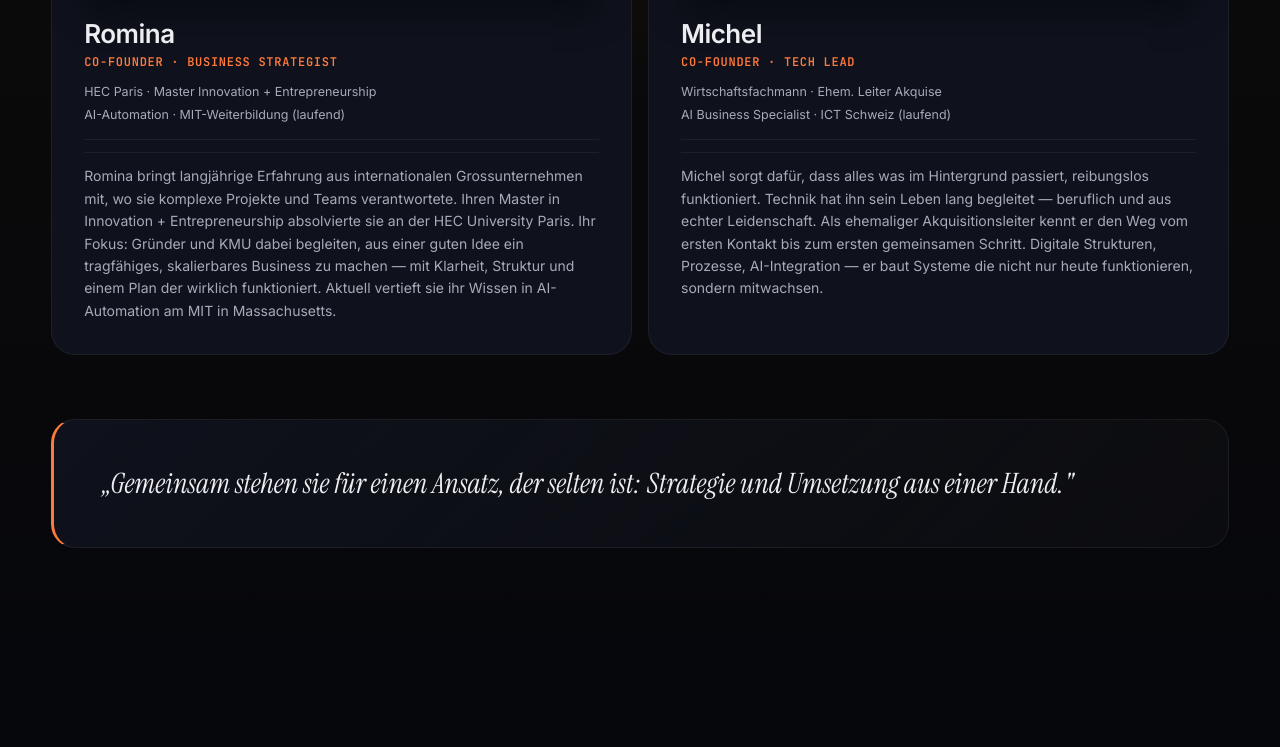
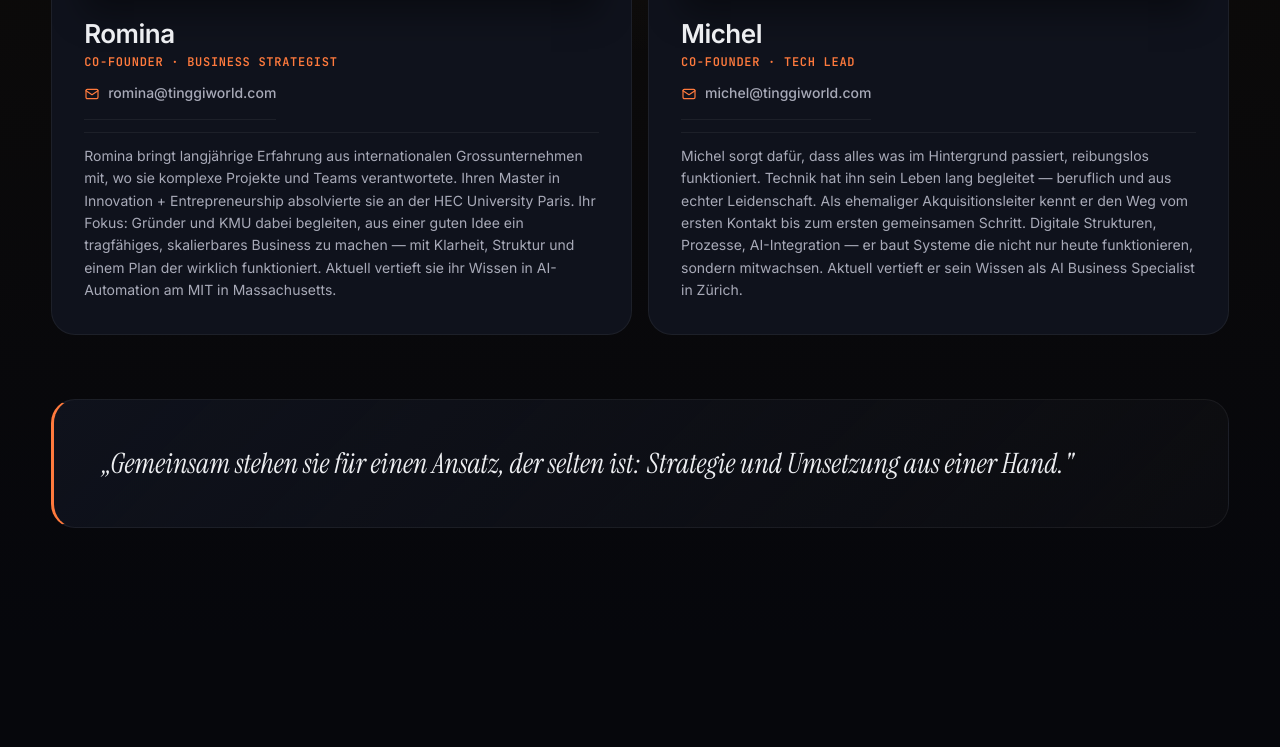
Before and after one commit to tinggiworld/tinggi-world-website, a plain HTML site: page index.html in a window 1280 px wide. Shown: the part 8553-9300 px from the top of the page. Drawn offline with Linux system fonts and the light colour scheme.

Commit message:
Spezial-Mailadressen + Mail-Links in Team-Karten, Michel-Bio ergänzt (#1)
Co-authored-by: Romina Bolleter <romina.bolleter@gmail.com>

```diff
--- a/index.html
+++ b/index.html
@@ -1024,10 +1024,13 @@ main,footer{position:relative;z-index:10}
         <div>
           <h3 class="member-name">Romina</h3>
           <div class="member-role">Co-Founder · Business Strategist</div>
-          <div class="member-creds">
-            <span>HEC Paris · Master Innovation + Entrepreneurship</span>
-            <span>AI-Automation · MIT-Weiterbildung (laufend)</span>
-          </div>
+          <a class="member-mail" href="mailto:romina@tinggiworld.com">
+            <svg width="16" height="16" viewBox="0 0 24 24" fill="none" stroke="currentColor" stroke-width="1.8" stroke-linecap="round" stroke-linejoin="round" aria-hidden="true">
+              <rect x="3" y="5" width="18" height="14" rx="2"></rect>
+              <path d="m3 7 9 6 9-6"></path>
+            </svg>
+            romina@tinggiworld.com
+          </a>
           <p class="member-bio">
             Romina bringt langjährige Erfahrung aus internationalen Grossunternehmen mit, wo sie komplexe Projekte und Teams verantwortete. Ihren Master in Innovation + Entrepreneurship absolvierte sie an der HEC University Paris. Ihr Fokus: Gründer und KMU dabei begleiten, aus einer guten Idee ein tragfähiges, skalierbares Business zu machen — mit Klarheit, Struktur und einem Plan der wirklich funktioniert. Aktuell vertieft sie ihr Wissen in AI-Automation am MIT in Massachusetts.
           </p>
@@ -1039,12 +1042,15 @@ main,footer{position:relative;z-index:10}
         <div>
           <h3 class="member-name">Michel</h3>
           <div class="member-role">Co-Founder · Tech Lead</div>
-          <div class="member-creds">
-            <span>Wirtschaftsfachmann · Ehem. Leiter Akquise</span>
-            <span>AI Business Specialist · ICT Schweiz (laufend)</span>
-          </div>
+          <a class="member-mail" href="mailto:michel@tinggiworld.com">
+            <svg width="16" height="16" viewBox="0 0 24 24" fill="none" stroke="currentColor" stroke-width="1.8" stroke-linecap="round" stroke-linejoin="round" aria-hidden="true">
+              <rect x="3" y="5" width="18" height="14" rx="2"></rect>
+              <path d="m3 7 9 6 9-6"></path>
+            </svg>
+            michel@tinggiworld.com
+          </a>
           <p class="member-bio">
-            Michel sorgt dafür, dass alles was im Hintergrund passiert, reibungslos funktioniert. Technik hat ihn sein Leben lang begleitet — beruflich und aus echter Leidenschaft. Als ehemaliger Akquisitionsleiter kennt er den Weg vom ersten Kontakt bis zum ersten gemeinsamen Schritt. Digitale Strukturen, Prozesse, AI-Integration — er baut Systeme die nicht nur heute funktionieren, sondern mitwachsen.
+            Michel sorgt dafür, dass alles was im Hintergrund passiert, reibungslos funktioniert. Technik hat ihn sein Leben lang begleitet — beruflich und aus echter Leidenschaft. Als ehemaliger Akquisitionsleiter kennt er den Weg vom ersten Kontakt bis zum ersten gemeinsamen Schritt. Digitale Strukturen, Prozesse, AI-Integration — er baut Systeme die nicht nur heute funktionieren, sondern mitwachsen. Aktuell vertieft er sein Wissen als AI Business Specialist in Zürich.
           </p>
         </div>
       </article>
@@ -1228,7 +1234,7 @@ main,footer{position:relative;z-index:10}
 
     <div class="book-alt reveal" data-d="2">
       <span class="book-alt-label">Lieber schreiben?</span>
-      <a href="mailto:hello@tinggiworld.com" class="book-alt-mail">hello@tinggiworld.com →</a>
+      <a href="mailto:romina@tinggiworld.com" class="book-alt-mail">romina@tinggiworld.com →</a>
       <span class="kbd-hint-inline">Tastatur: <span class="kbd">G</span> springt sofort hier hin.</span>
     </div>
 
--- a/styles.css
+++ b/styles.css
@@ -1113,6 +1113,9 @@ body[data-motion="cinematic"] .marquee-track{animation-duration:30s}
 .member-name{font-family:var(--f-sans);font-weight:600;font-size:26px;line-height:1;margin-bottom:6px;color:var(--text);letter-spacing:-0.02em}
 .member-role{font-size:12px;font-weight:600;color:var(--terracotta);letter-spacing:0.06em;text-transform:uppercase;margin-bottom:10px;font-family:var(--f-mono)}
 .member-creds{display:flex;flex-direction:column;gap:3px;font-size:12.5px;color:var(--text-soft);margin-bottom:.75rem;padding-bottom:14px;border-bottom:1px solid var(--line)}
+.member-mail{display:inline-flex;align-items:center;gap:8px;margin-bottom:.75rem;padding-bottom:14px;border-bottom:1px solid var(--line);font-family:var(--f-sans);font-size:14px;font-weight:500;color:var(--text-soft);text-decoration:none;transition:color 200ms var(--ease)}
+.member-mail svg{color:var(--terracotta);flex-shrink:0}
+.member-mail:hover{color:var(--terracotta)}
 .member-bio{font-size:14px;line-height:1.6;color:var(--text-soft);border-top:0.5px solid rgba(255,255,255,0.06);padding-top:.75rem}
 
 .team-quote{
```
Also changed, not shown: buchen.html (+1 -1 lines), datenschutz.html (+3 -3 lines), widerrufsbelehrung.html (+2 -2 lines).
